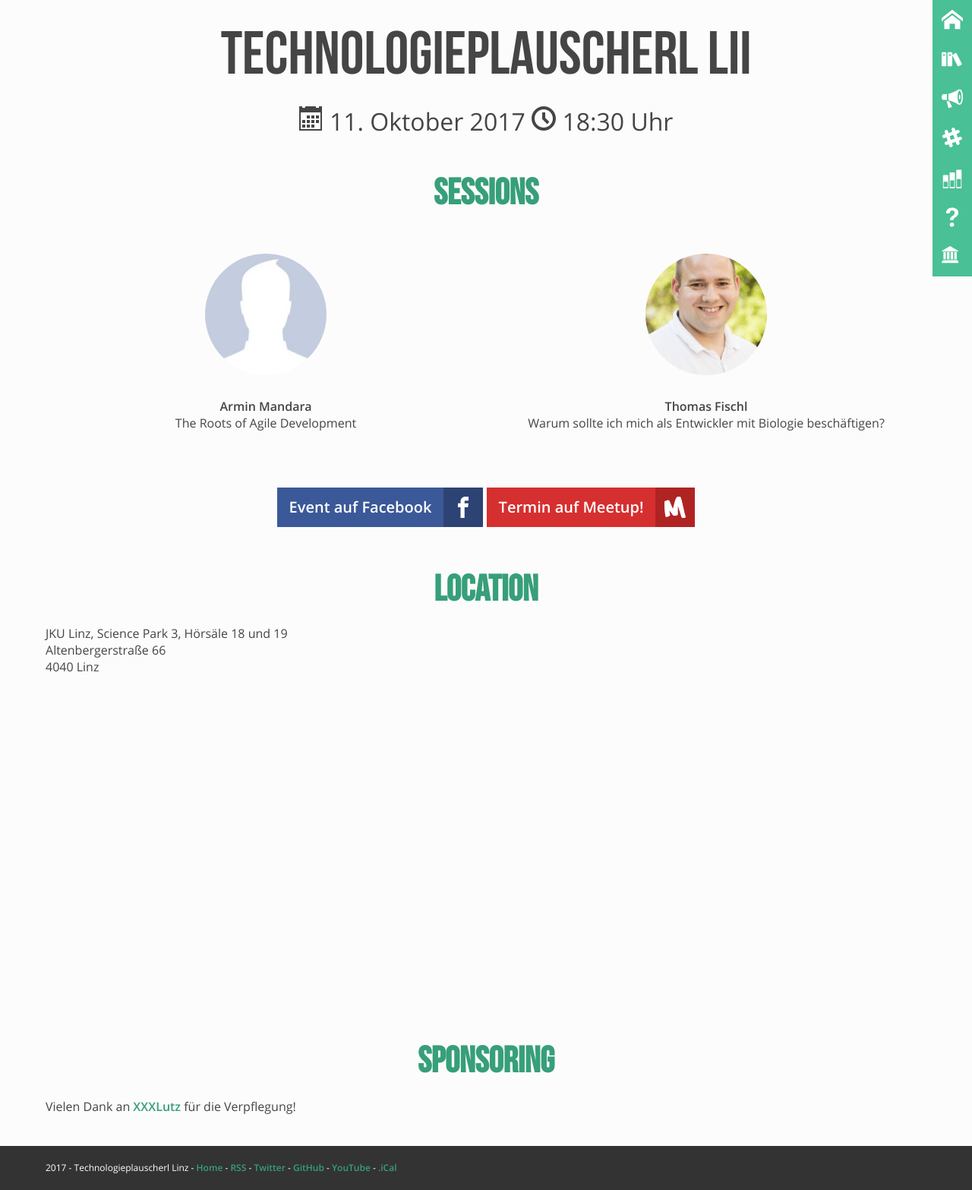
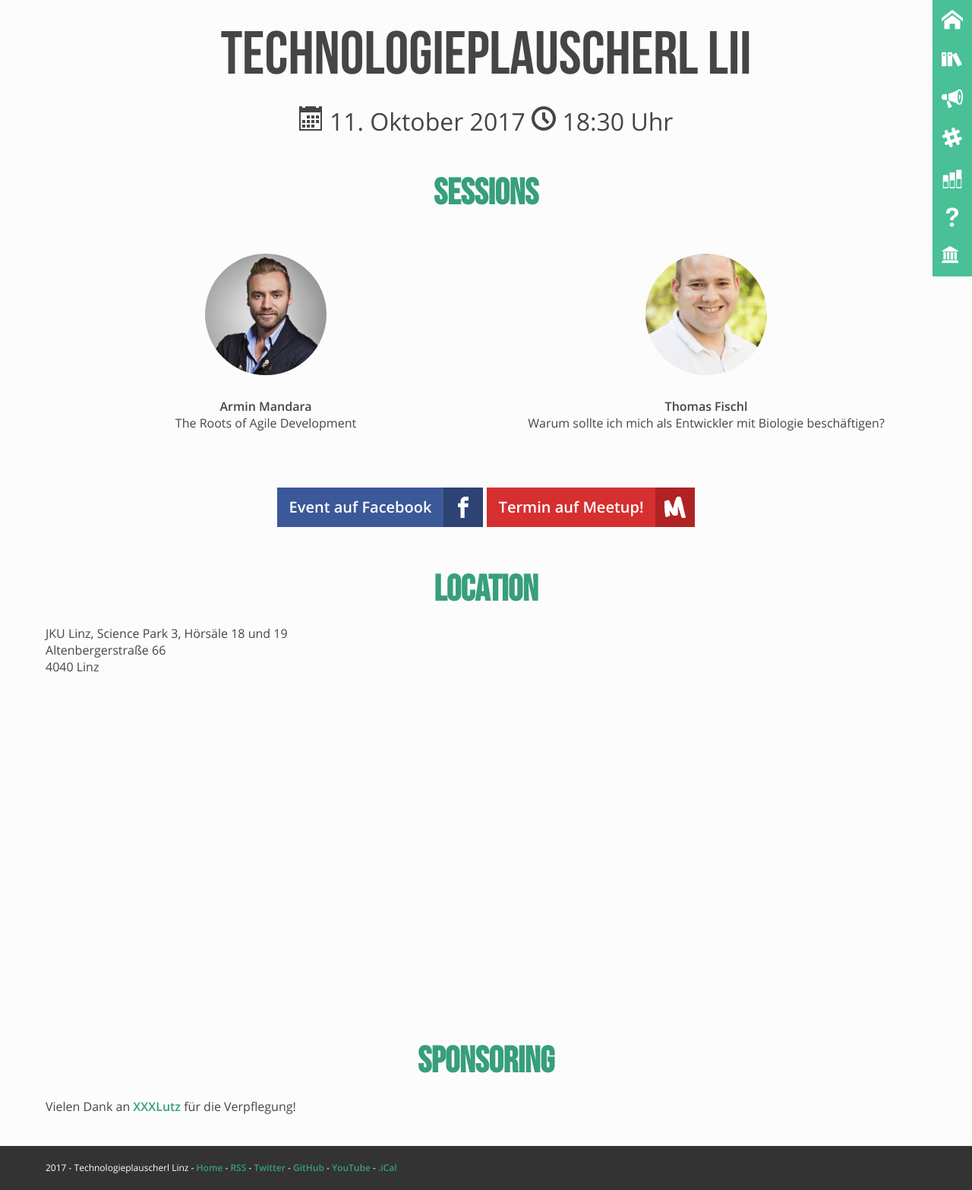
Before and after one commit to mericanAncer127/plauscherl, a Jekyll site: the page built from _plauscherl/52.html, in a window 1280 px wide. Shown: the whole page at 76% size. Built offline with Jekyll 4.4.1, drawn with Linux system fonts in a browser that asks for light colours.

Commit message:
updates speaker avatar and talk

```diff
--- a/_plauscherl/52.html
+++ b/_plauscherl/52.html
@@ -24,7 +24,7 @@ speakers:
 -
   name: Armin Mandara
   talk: "The Roots of Agile Development"
-  img:  "/img/speaker_male_no_img.jpg"
+  img:  "/img/speaker-avatars/armin-mandara.jpg"
 -
   name: "Thomas Fischl"
   talk: "Warum sollte ich mich als Entwickler mit Biologie beschäftigen?"
```
Also changed, not shown: img/speaker-avatars/armin-mandara.jpg (added).
